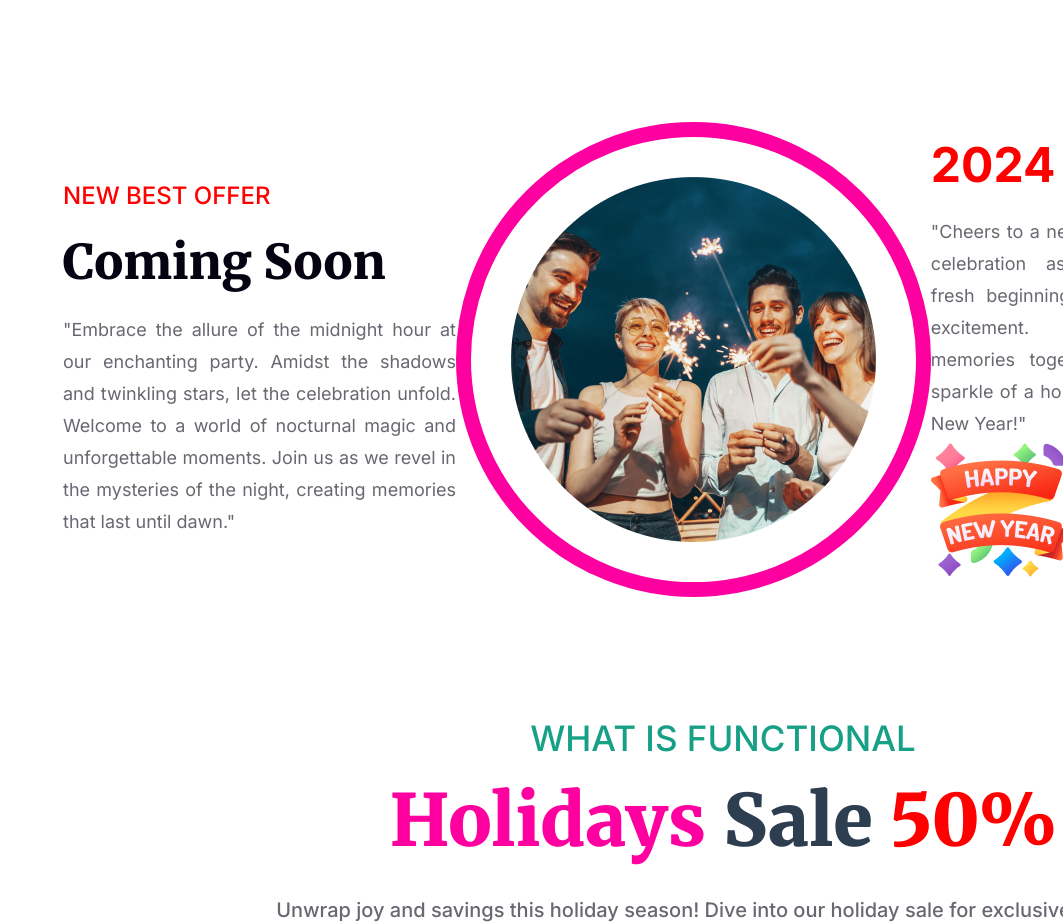
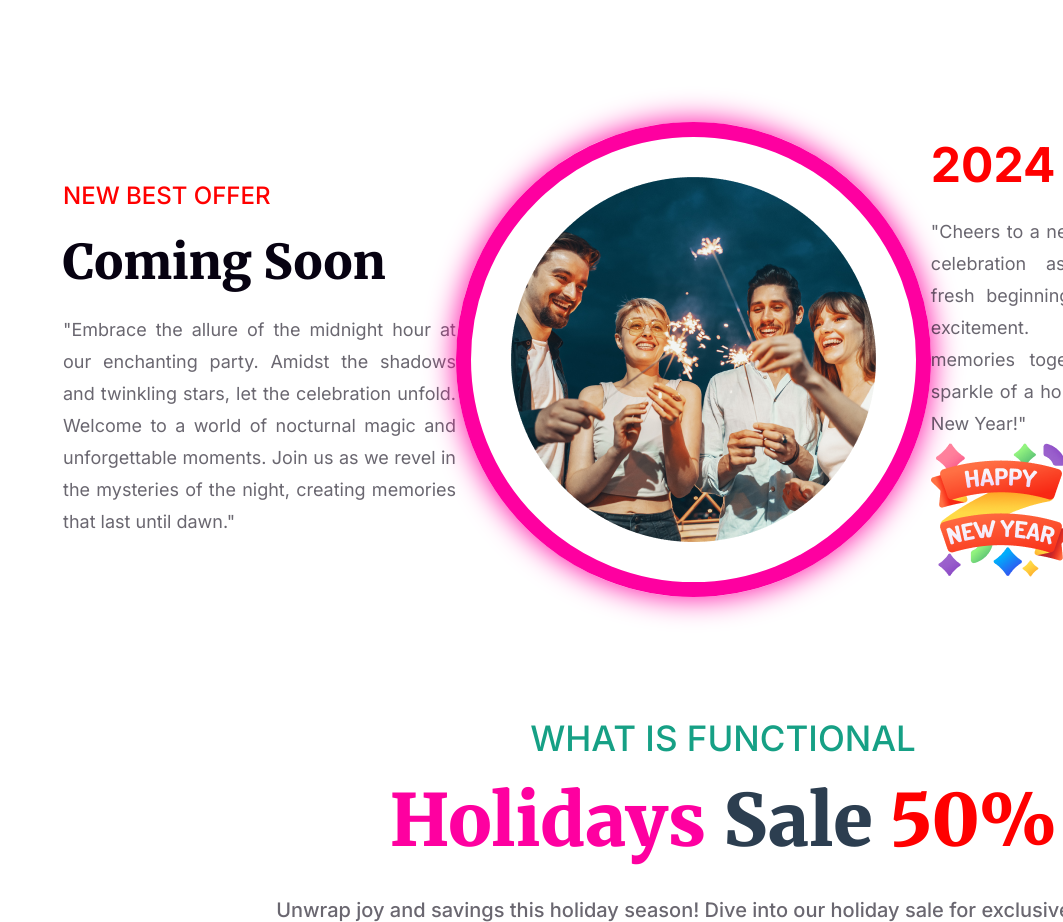
Before and after one commit to ferdousdevloper/Assignment-1, a plain HTML site: page index.html in a window 1280 px wide. Shown: the part 3020-3942 px from the top of the page, without its empty margins (217-1280 px from the left). Drawn offline with Linux system fonts and the light colour scheme.

Commit message:
Updated & complete website develope 100%

```diff
--- a/style.css
+++ b/style.css
@@ -1,20 +1,21 @@
+/*_______________________________________________________________________________*/
 /*Universal tag start*/
+/*_______________________________________________________________________________*/
 * {
     margin: 0;
     padding: 0;
     font-family: 'Inter', sans-serif;
     font-family: 'Merriweather', serif;
 }
-
+/*_______________________________________________________________________________*/
 /*Universal tag end*/
-
-
-
+/*_______________________________________________________________________________*/
 .main-section {
     margin: 50px 140px 120px 140px;
 }
-
+/*_______________________________________________________________________________*/
 /*Header Section Start*/
+/*_______________________________________________________________________________*/
 .header1 {
     background: url(resources/Banner-Image.png);
     background-repeat: no-repeat;
@@ -51,10 +52,12 @@
     line-height: 95px;
     padding: 0px 344px;
 }
-
+/*_______________________________________________________________________________*/
 /*Header Section End*/
-
+/*_______________________________________________________________________________*/
+/*_______________________________________________________________________________*/
 /*Body Section-1 Start*/
+/*_______________________________________________________________________________*/
 .section1-title1 {
     display: block;
     text-align: center;
@@ -97,9 +100,12 @@
     margin: 48px 399px 0px 399px;
 
 }
-
+/*_______________________________________________________________________________*/
 /*Body Section-1 End*/
+/*_______________________________________________________________________________*/
+/*_______________________________________________________________________________*/
 /*Body Section-2 Start*/
+/*_______________________________________________________________________________*/
 .section2 {
 
     height: 600px;
@@ -165,9 +171,12 @@
     border-color: #F00;
     box-shadow: 0 0 30px #F00;
 }
-
+/*_______________________________________________________________________________*/
 /*Body Section-2 End*/
+/*_______________________________________________________________________________*/
+/*_______________________________________________________________________________*/
 /*Body Section-3 Start*/
+/*_______________________________________________________________________________*/
 .section3 {
     height: 482px;
     background: linear-gradient(180deg, rgba(255, 0, 0, 0.10) 0%, rgba(255, 0, 0, 0.00) 100%);
@@ -217,9 +226,12 @@
     border-color: #F00;
     box-shadow: 0 0 30px #F00;
 }
-
+/*_______________________________________________________________________________*/
 /*Body Section-3 End*/
+/*_______________________________________________________________________________*/
+/*_______________________________________________________________________________*/
 /*Body Section-4 Start*/
+/*_______________________________________________________________________________*/
 .section4 {
     display: flex;
     justify-content: space-around;
@@ -260,9 +272,13 @@
     height: 364.844px;
     border-radius: 463px;
     border: 15px solid #FE00A0;
+    box-shadow: 0 0 30px #FE00A0;
     padding: 40px;
+    transition: 0.5s;
 }
-
+.section4-image1:hover{
+    box-shadow:none;
+}
 .section4-title3 {
     color: #F00;
     font-family: Inter;
@@ -281,9 +297,12 @@
     line-height: 32px;
     text-align: justify;
 }
-
+/*_______________________________________________________________________________*/
 /*Body Section-4 End*/
+/*_______________________________________________________________________________*/
+/*_______________________________________________________________________________*/
 /*Body Section-5 Start*/
+/*_______________________________________________________________________________*/
 
 .section5 {
     width: 1600px;
@@ -329,8 +348,6 @@
     font-weight: 500;
     line-height: 32px;
 }
-
-/*-------------------------*/
 .section5-images {
     margin: 0 140px;
 }
@@ -364,9 +381,12 @@
     top: 4513px;
 
 }
-
+/*_______________________________________________________________________________*/
 /*Body Section-5 End*/
+/*_______________________________________________________________________________*/
+/*_______________________________________________________________________________*/
 /*Body Section-6 Start*/
+/*_______________________________________________________________________________*/
 
 .section6 {
     margin: 1001px 140px 120px 140px;
@@ -403,8 +423,6 @@
 
 
 }
-
-
 .s6-img1 {
     box-shadow: 0px 6px 50px 0px rgba(0, 0, 0, 0.09);
     transition: all .5s ease-in-out;
@@ -416,10 +434,12 @@
     box-shadow: 10px 10px 35px 10px rgba(209, 205, 209, 1);
     transform: scale(1.1);
 }
-
+/*_______________________________________________________________________________*/
 /*Body Section-6 End*/
+/*_______________________________________________________________________________*/
+/*_______________________________________________________________________________*/
 /*Body Section-7 Start*/
-
+/*_______________________________________________________________________________*/
 .section7 {
     width: 1320px;
     height: 616px;
@@ -488,9 +508,12 @@
     border-color: #F00;
     box-shadow: none;
 }
-
+/*_______________________________________________________________________________*/
 /*Body Section-7 End*/
+/*_______________________________________________________________________________*/
+/*_______________________________________________________________________________*/
 /*Footer Section Start*/
+/*_______________________________________________________________________________*/
 .footer {
     color: #FFF;
     height: 700px;
@@ -553,7 +576,7 @@
     font-family: Inter;
     font-size: 18px;
     font-weight: 500;
-
-
 }
+/*_______________________________________________________________________________*/
 /*Footer Section End*/
+/*_______________________________________________________________________________*/
```
